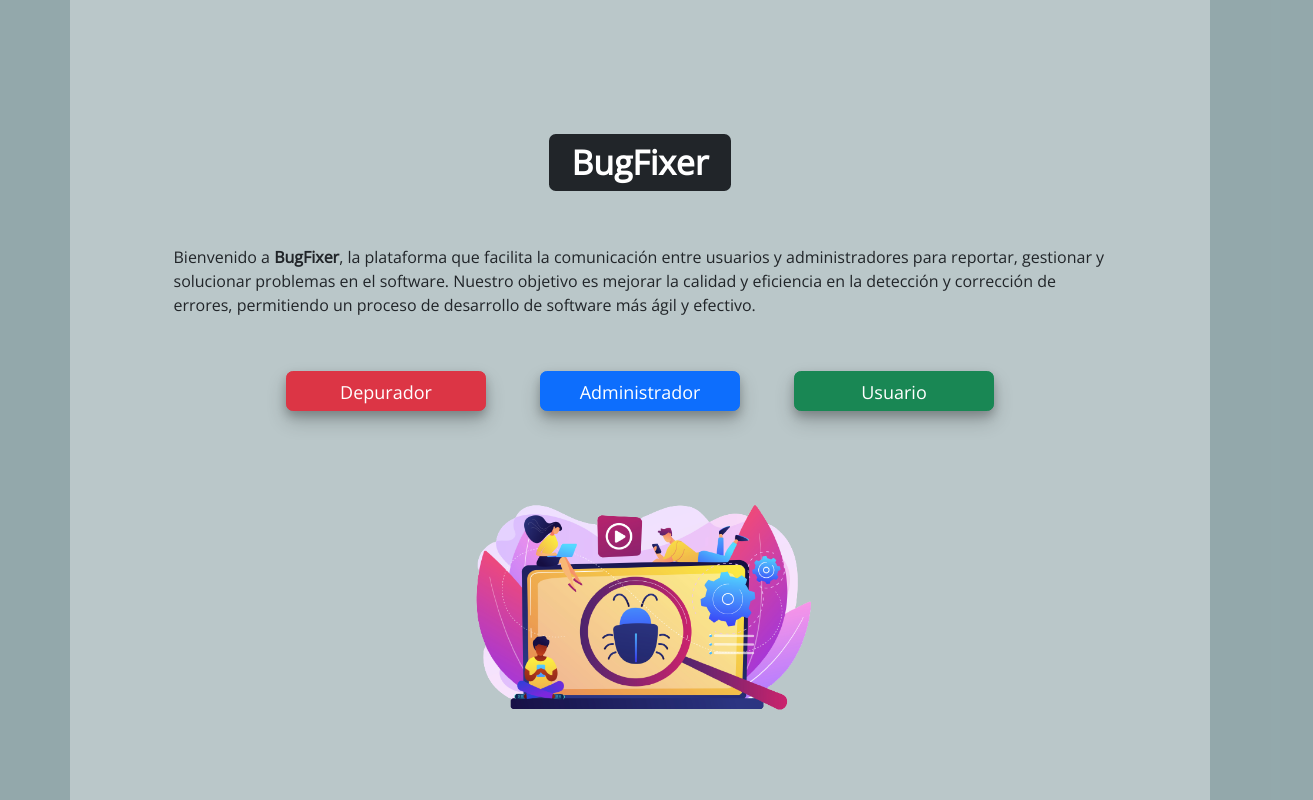
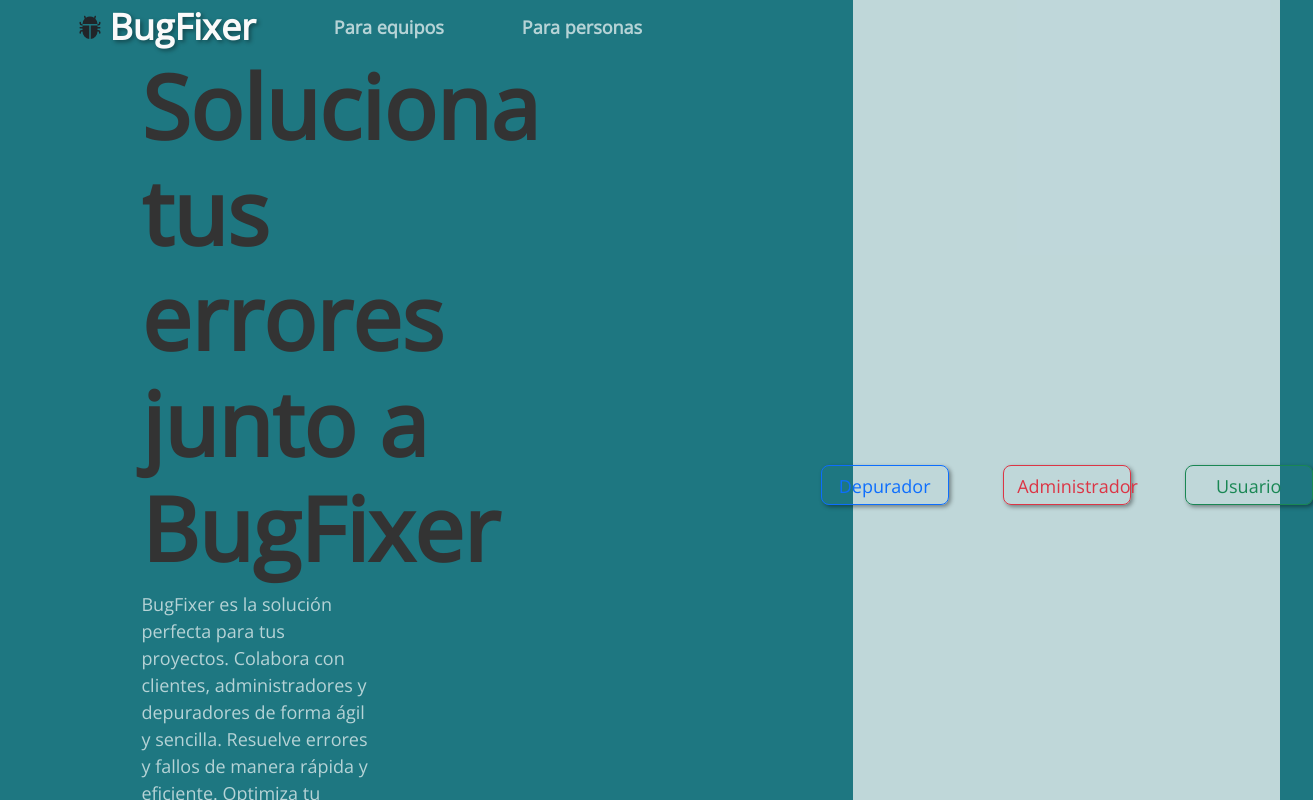
Before and after one commit to Rialgou/SoftwareII, a React (Create React App) app: page / in a window 1280 px wide. Shown: the top 800 px of the page, 1313 px wide, since content can reach past the window. Built offline with nearby package versions, Linux system fonts and the light colour scheme.

Commit message:
se organizo las carpetas de todo el proyecto

```diff
--- a/src/App.css
+++ b/src/App.css
@@ -1,3 +1,4 @@
+
 
 *{
   font-family: 'Open Sans', sans-serif;
@@ -7,12 +8,12 @@
 html,
 body {
   font-size: 18px; /*20*/
-    background-color: rgba(35, 79, 85, 0.49);
+  background-color: #1e7781;
 
 }
 
  .App {
-    background-color: rgba(35, 79, 85, 0.49) ;
+  background-color: #1e7781;
   };
 
 
--- a/src/ComponentesGlobales/Home.js
+++ b/src/ComponentesGlobales/Home.js
@@ -1,11 +1,9 @@
+
 import React from 'react';
-import { Container, Row, Col, Button, Badge, Image, Stack } from 'react-bootstrap';
+import { Container, Row, Col, Stack , Button } from 'react-bootstrap';
+import { BsFillBugFill, BsArrowDown } from 'react-icons/bs';
+import { motion } from 'framer-motion';
 import { useNavigate } from 'react-router-dom';
-import { motion } from 'framer-motion';
-
-import Imagen from '../Imagenes/home.png';
-
-import '../EstilosGlovales/Home.css';
 
 const Home = () => {
   const navigate = useNavigate();
@@ -23,63 +21,64 @@
   };
 
   return (
-    <motion.div
-      initial={{ opacity: 0 }}
-      animate={{ opacity: 1 }}
-      exit={{ opacity: 0 }}
-      transition={{ duration: 0.3 }}
+    <Container fluid style={{ height: '100vh' }}>
+      <Row style={{ height: '100%' }}>
+        <Col md={8} className='d-flex flex-column columna111'>
+          <Row style={{ flex: '10%' }}>
+            <Col className='barraSuperiorXD'>
+              <Stack direction='horizontal' gap={5}>
+                <div className='Logo'>
+                  <BsFillBugFill className='bugIcon' />
+                  <span className='bugTextXD'>BugFixer</span>
+                </div>
+                <div className='textossS'>Para equipos</div>
+                <div className='textossS'>Para personas</div>
+              </Stack>
+            </Col>
+          </Row>
+          <Row style={{ flex: '55%' }}>
+            <Col className='headerColo'>
+              <motion.h1
+                className='headerTexto'
+                initial={{ rotate: 0 }}
+                animate={{ rotate: 360 }}
+                transition={{ duration: 0.6, repeat: Infinity, repeatType: 'loop', repeatDelay: 5 }}
               >
-      <Container className='d-flex flex-column justify-content-center align-items-center home'>
-        <Row className='flex-column justify-content-center align-items-center'>
-          <Col md='auto' className='mt-5 mb-5'>
-            <motion.h1
-              className='text-center mb-5'
-              initial={{ opacity: 0, y: -50 }}
-              animate={{ opacity: 1, y: 0 }}
-              transition={{ duration: 0.5, delay: 0.3 }}
-            >
-              <Badge bg='dark'>BugFixer</Badge>
+                Soluciona tus errores junto a BugFixer
               </motion.h1>
-            <motion.p
-              className='parrafo'
-              initial={{ opacity: 0, y: 50 }}
-              animate={{ opacity: 1, y: 0 }}
-              transition={{ duration: 0.5, delay: 0.5 }}
-            >
-              Bienvenido a <strong>BugFixer</strong>, la plataforma que facilita la comunicación entre usuarios y
-              administradores para reportar, gestionar y solucionar problemas en el software. Nuestro objetivo es mejorar
-              la calidad y eficiencia en la detección y corrección de errores, permitiendo un proceso de desarrollo de
-              software más ágil y efectivo.
-            </motion.p>
+            </Col>
+          </Row>
+          <Row style={{ flex: '20%' }}>
+            <Col className='textColo'>
+              <p className='parrafooo'>
+                BugFixer es la solución perfecta para tus proyectos. Colabora con clientes, administradores y
+                depuradores de forma ágil y sencilla. Resuelve errores y fallos de manera rápida y eficiente. Optimiza
+                tu proceso de desarrollo y garantiza la calidad de tu proyecto
+              </p>
+            </Col>
+          </Row>
+          <Row style={{ flex: '15%' }}>
+            <Col className='contenedor-iconooo'>
+              <BsArrowDown className='iconooo' />
+            </Col>
+          </Row>
         </Col>
 
-          <Col md='auto' xs={12} className='prubea mb-5'>
+        <Col md={4} className='columna222'>
           <Stack direction='horizontal' gap={5}>
-              <Button variant='danger' className='botones-home' onClick={handleDebButtonClick}>
+              <Button variant='outline-primary' className='botones-home' onClick={handleDebButtonClick}>
                 Depurador
               </Button>
-              <Button variant='primary' className='botones-home' onClick={handleAdminButtonClick}>
+              <Button variant='outline-danger' className='botones-home' onClick={handleAdminButtonClick}>
                 Administrador
               </Button>
-              <Button variant='success' className='botones-home' onClick={handleUserButtonClick}>
+              <Button variant='outline-success' className='botones-home' onClick={handleUserButtonClick}>
                 Usuario
               </Button>
             </Stack>
         </Col>
-
-          <Col md='auto' xs={12} className='mt-3'>
-            <motion.div
-              className='imagen-container'
-              initial={{ opacity: 0, scale: 0.8 }}
-              animate={{ opacity: 1, scale: 1 }}
-              transition={{ duration: 0.5, delay: 0.7 }}
-            >
-              <Image src={Imagen} alt='Imagen-Home' className='imagen' />
-            </motion.div>
-          </Col>
       </Row>
     </Container>
-    </motion.div>
   );
 };
 
--- a/src/EstilosGlovales/Home.css
+++ b/src/EstilosGlovales/Home.css
@@ -1,53 +1,131 @@
-.home {
-    background-color: rgba(250, 250, 250, 0.377);
-    height: 100vh;
-    display: flex;
-    justify-content: center;
-    align-items: center;
-  }
-
-  .imagen {
-    width: 45vh;
-    height: 30vh;
-  }
-
-  .imagen-container {
-    display: flex;
-    justify-content: center;
-  }
-
-  .parrafo {
-    margin-left: 5rem !important;
-    margin-right: 5rem !important;
-  }
-
-  .botones-home {
-    height: 5vh;
-    width: 25vh;
-    border-radius: 25px;
-    box-shadow: 0px 5px 10px rgba(0, 0, 0, 0.2), 0px 10px 20px rgba(0, 0, 0, 0.2);
-    padding: 10px 20px;
-    border: 1px solid #ccc;
-  }
 
 
 
 
 
-.slider
-{
-    height: 650px;
-    background-color: rgba(250, 250, 250, 0.377);
-    text-align: center;
-    justify-content: center;
-    border-radius: 30px;
-    border: 2px solid black; /* Añade un contorno negro */
-    box-shadow: 5px 5px 10px rgba(0, 0, 0, 0.25); /* Añade una sombra */
+
+.columna111 {
+  background-color: #1e7781;
 }
 
-.imagenes-slider{
-    height: 300px;
-    width: 320px;
-    margin-top: 100px;
+.columna222 {
+  background-color: rgba(250, 250, 250, 0.733);
+  display: flex;
+  align-items: center;
+  justify-content: center;
 
 }
+
+.botones-home {
+  height: 5vh;
+  width: 16vh;
+  padding: 0.5rem 1rem;
+  background-color: #235055;
+  color: #fff;
+  border: none;
+  border-radius: 8px !important;
+  font-size: 1rem;
+  font-weight: bold;
+  text-align: center;
+  text-decoration: none;
+  box-shadow: 2px 2px 4px rgba(0, 0, 0, 0.4);
+  transition: background-color 0.3s ease, color 0.3s ease, transform 0.3s ease;
+}
+
+.botones-home:hover {
+  background-color: #1c4046;
+  color: #fff;
+  transform: scale(1.05);
+}
+
+.botones-home:focus {
+  outline: none;
+}
+
+.botones-home:active {
+  transform: scale(0.95);
+  box-shadow: none;
+}
+.textossS {
+  font-size: 18px;
+  font-weight: bold;
+  color: #fff;
+  margin-right: 3vh;
+  color: rgba(255, 255, 255, 0.842);
+  opacity: 0.8;
+  transition: opacity 0.3s ease;
+}
+
+.Logo {
+  display: flex;
+  align-items: center;
+}
+
+.bugIcon {
+  margin-right: 1vh;
+  width: 3vh;
+  height: 3vh;
+}
+
+.bugTextXD {
+  font-size: 2em;
+  font-weight: bold;
+  color: #fafafa;
+  text-shadow: 2px 2px 4px rgba(0, 0, 0, 0.4);
+  margin-right: 3vh;
+}
+
+.barraSuperiorXD {
+  justify-content: start;
+  align-items: center;
+  display: flex;
+  margin-left: 8vh;
+}
+
+.headerColo {
+  margin-left: 15%;
+  margin-right: 30%;
+  margin-top: 5%;
+  display: flex;
+  align-items: center;
+}
+
+.headerTexto {
+  font-size: 11vh;
+  font-weight: bold;
+  color: #333;
+  word-wrap: break-word;
+}
+
+.textColo {
+  margin-left: 15%;
+  margin-right: 55%;
+  display: flex;
+  align-items: flex-start;
+}
+
+.parrafooo {
+  font-size: 18px;
+  line-height: 1.5;
+  color: #333;
+  word-break: break-word;
+  color: rgba(255, 255, 255, 0.842);
+  opacity: 0.8;
+  transition: opacity 0.3s ease;
+}
+
+.parrafooo:hover {
+  opacity: 1;
+}
+
+.contenedor-iconooo {
+  margin-left: 15%;
+  margin-right: 55%;
+  display: flex;
+  align-items: flex-start;
+}
+
+.iconooo {
+  width: 4vh;
+  height: 8vh;
+}
```
Lines whose indentation alone changed are shown as unchanged.
